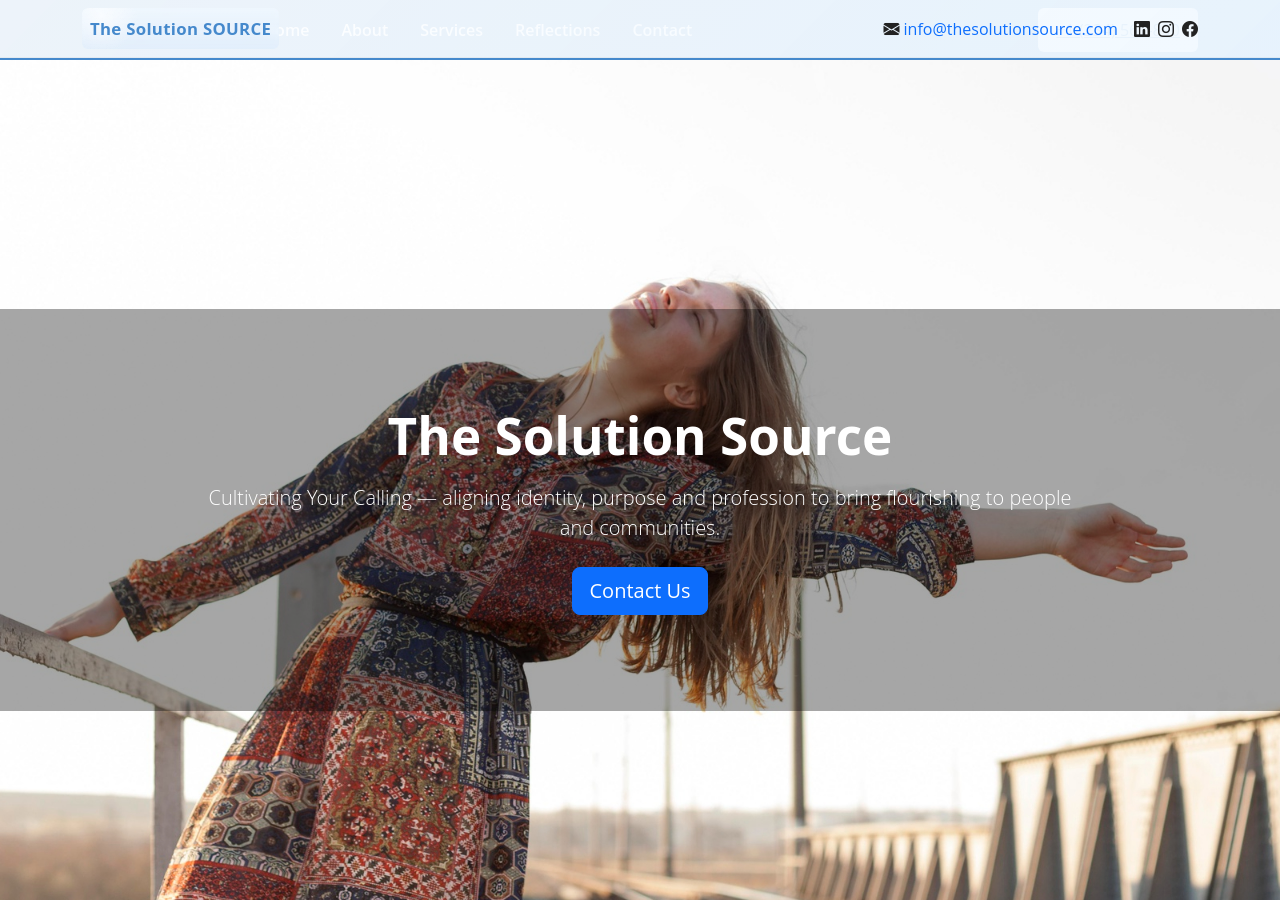
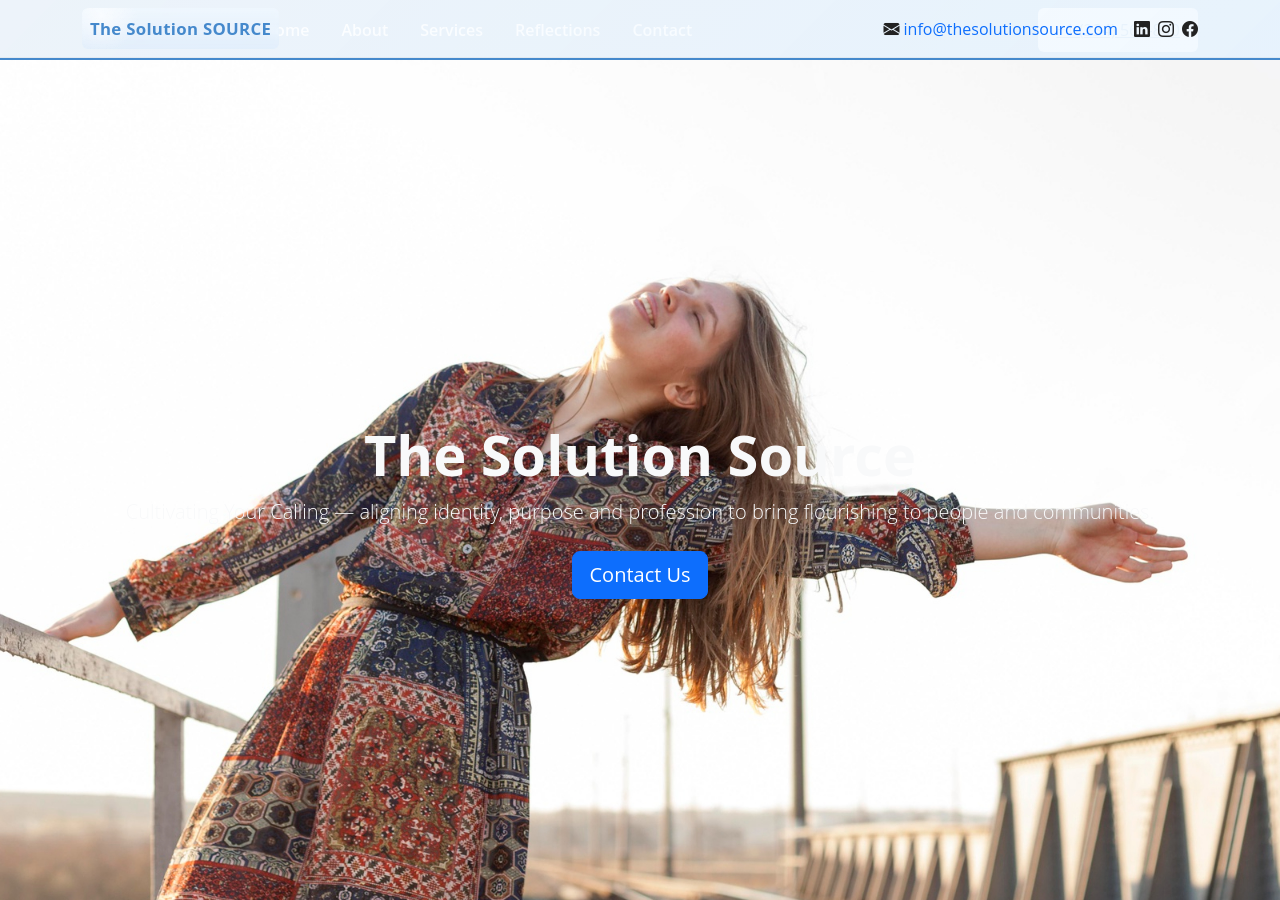
Before and after one commit to digitalsparkhq/thesolutionsource-demo, a Jekyll site: the page built from index.md, in a window 1280 px wide and 900 px high. Built offline with Jekyll 4.4.1, drawn with Linux system fonts in a browser that asks for light colours.

Commit message:
Update header.html

```diff
--- a/_includes/header.html
+++ b/_includes/header.html
@@ -62,23 +62,27 @@
         </a>
       </div>
       <div class="d-lg-none">
-        <a href="tel:+1234567890" class="btn btn-sm btn-primary call-btn">Call</a>
+        <a href="tel:+1234567890" class="btn btn-sm btn-primary call-btn">Call Us</a>
       </div>
     </div>
   </div>
 </nav>
 
-<!-- Hero (full viewport) -->
-<header id="hero" class="hero hero-lg" style="background-image: url('{{ page.hero_image | relative_url }}');">
-  <div class="hero-overlay d-flex flex-column justify-content-center align-items-center text-center px-3">
-    <div class="hero-inner container">
-      <h1 class="hero-title">{{ page.title }}</h1>
-      {% if page.subtitle %}
-      <p class="hero-subtext lead">{{ page.subtitle }}</p>
+<!-- Hero -->
+{% if page.hero_image %}
+<header class="hero text-center text-light"
+  style="background-image: url('{{ page.hero_image | relative_url }}');
+         background-size: cover;
+         background-position: center;
+         height: {% if page.url == '/' %}100vh{% else %}80vh{% endif %};">
+  <div class="d-flex flex-column justify-content-center align-items-center h-100 px-3">
+    <div class="container">
+      <h1 class="display-4 fw-bold">{{ page.title }}</h1>
+      {% if page.url == '/' %}
+        <p class="lead mb-4">{{ page.subtitle }}</p>
+        <button class="btn btn-lg btn-primary" data-bs-toggle="modal" data-bs-target="#contactModal">Contact Us</button>
       {% endif %}
-      <div class="mt-4">
-        <button id="openContactModal" class="btn btn-lg btn-primary">Contact Us</button>
-      </div>
     </div>
   </div>
 </header>
+{% endif %}
```
